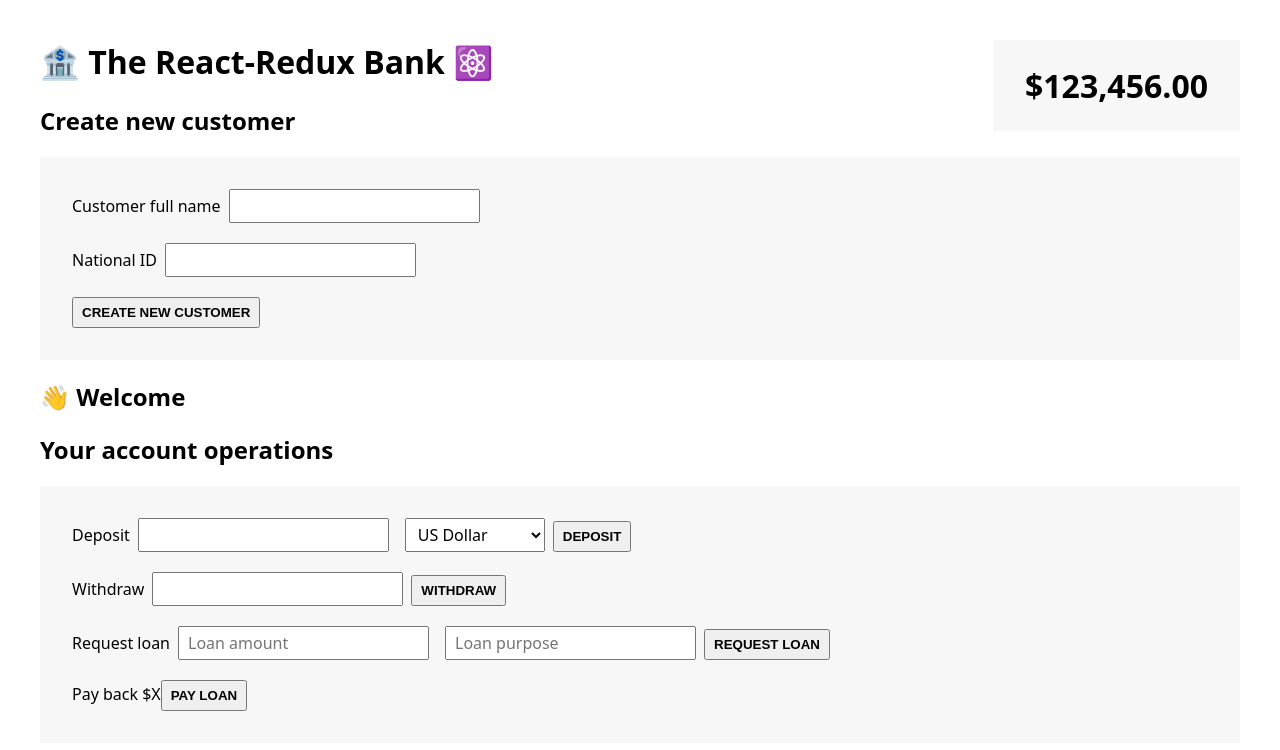
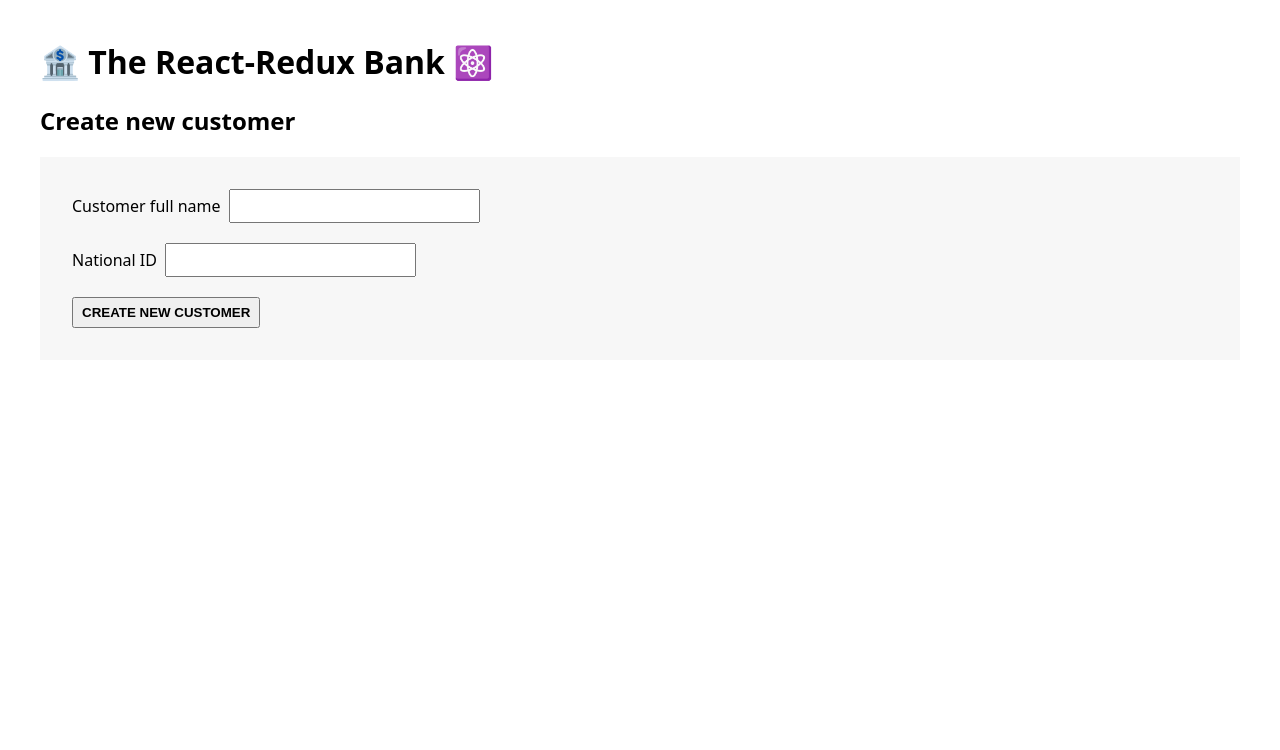
Before and after one commit to Athuldevan/redux-learning, a React (Create React App) app: page / in a window 1280 px wide. Shown: the top 750 px of the page. Built offline with nearby package versions, Linux system fonts and the light colour scheme.

Commit message:
using redux in react -useSelctor to acess the store useDispatch() for acessing the dispatch and accept action creators

```diff
--- a/src/App.js
+++ b/src/App.js
@@ -2,15 +2,24 @@ import CreateCustomer from "./features/customers/CreateCustomer";
 import Customer from "./features/customers/Customer";
 import AccountOperations from "./features/accounts/AccountOperations";
 import BalanceDisplay from "./features/accounts/BalanceDisplay";
+import { useSelector } from "react-redux";
 
 function App() {
+  const fullName = useSelector((store) => store.customer.fullName);
+  const balance = useSelector((store) => store.account.balance);
+  console.log(balance);
   return (
     <div>
       <h1>🏦 The React-Redux Bank ⚛️</h1>
-      <CreateCustomer />
-      <Customer />
-      <AccountOperations />
-      <BalanceDisplay />
+      {fullName === "" ? (
+        <CreateCustomer />
+      ) : (
+        <>
+          <Customer />
+          <AccountOperations />
+          <BalanceDisplay balance = {balance}/>
+        </>
+      )}
     </div>
   );
 }
--- a/src/features/accounts/AccountOperations.js
+++ b/src/features/accounts/AccountOperations.js
@@ -1,4 +1,6 @@
 import { useState } from "react";
+import { useDispatch } from "react-redux";
+import { deposit, requestLoan, withdraw, payLoan } from "./accountSlice";
 
 function AccountOperations() {
   const [depositAmount, setDepositAmount] = useState("");
@@ -6,14 +8,28 @@ function AccountOperations() {
   const [loanAmount, setLoanAmount] = useState("");
   const [loanPurpose, setLoanPurpose] = useState("");
   const [currency, setCurrency] = useState("USD");
+  const dispatch = useDispatch();
 
-  function handleDeposit() {}
+  function handleDeposit() {
+    if (!depositAmount) return;
+    dispatch(deposit(depositAmount));
+    setDepositAmount("");
+    // dispatch({ type: "account/deposit", payload: depositAmount });
+  }
 
-  function handleWithdrawal() {}
+  function handleWithdrawal() {
+    if (!withdrawalAmount) return;
+    dispatch(withdraw(withdrawalAmount));
+  }
 
-  function handleRequestLoan() {}
+  function handleRequestLoan() {
+    if (!loanAmount || !loanPurpose) return;
+    dispatch(requestLoan(loanAmount, loanPurpose));
+  }
 
-  function handlePayLoan() {}
+  function handlePayLoan() {
+    dispatch(payLoan());
+  }
 
   return (
     <div>
@@ -66,10 +82,12 @@ function AccountOperations() {
           <button onClick={handleRequestLoan}>Request loan</button>
         </div>
 
-        <div>
-          <span>Pay back $X</span>
-          <button onClick={handlePayLoan}>Pay loan</button>
-        </div>
+        {loanAmount > 0 && (
+          <div>
+            <span>Pay back {loanAmount} {loanPurpose}</span>
+            <button onClick={handlePayLoan}>Pay loan </button>
+          </div>
+        )}
       </div>
     </div>
   );
--- a/src/features/accounts/BalanceDisplay.js
+++ b/src/features/accounts/BalanceDisplay.js
@@ -1,12 +1,12 @@
-function formatCurrency(value) {
+function formatCurrency(balance) {
   return new Intl.NumberFormat("en", {
     style: "currency",
     currency: "USD",
-  }).format(value);
+  }).format(balance);
 }
 
-function BalanceDisplay() {
-  return <div className="balance">{formatCurrency(123456)}</div>;
+function BalanceDisplay({ balance }) {
+  return <div className="balance">{formatCurrency(balance)}</div>;
 }
 
 export default BalanceDisplay;
--- a/src/features/accounts/accountSlice.js
+++ b/src/features/accounts/accountSlice.js
@@ -47,6 +47,6 @@ export function requestLoan(amount, purpose) {
   };
 }
 
-function payLoan() {
+export function payLoan() {
   return { type: "account/payLoan" };
 }
--- a/src/features/customers/CreateCustomer.js
+++ b/src/features/customers/CreateCustomer.js
@@ -1,10 +1,44 @@
-import { useState } from "react";
+import { useReducer } from "react";
+import { useDispatch } from "react-redux";
+import { createCustomer } from "./customerSlice";
+
+const initialState = {
+  fullName: "",
+  nationalId: "",
+};
+
+function reducer(state, action) {
+  switch (action.type) {
+    case "customer/fullName":
+      return {
+        ...state,
+        fullName: action.payload,
+      };
+
+    case "customer/nationalID":
+      return {
+        ...state,
+        nationalId: action.payload,
+      };
+
+    default:
+      throw new Error("Something went wrong ");
+  }
+}
 
 function Customer() {
-  const [fullName, setFullName] = useState("");
-  const [nationalId, setNationalId] = useState("");
+  const [{ fullName, nationalId }, dispatchAction] = useReducer(
+    reducer,
+    initialState
+  );
 
-  function handleClick() {}
+  const dispatch = useDispatch();
+
+  function handleClick() {
+    if (!fullName || !nationalId) return;
+    dispatch(createCustomer(fullName, 832005));
+    console.log(fullName, nationalId);
+  }
 
   return (
     <div>
@@ -14,14 +48,24 @@ function Customer() {
           <label>Customer full name</label>
           <input
             value={fullName}
-            onChange={(e) => setFullName(e.target.value)}
+            onChange={(e) =>
+              dispatchAction({
+                type: "customer/fullName",
+                payload: e.target.value,
+              })
+            }
           />
         </div>
         <div>
           <label>National ID</label>
           <input
             value={nationalId}
-            onChange={(e) => setNationalId(e.target.value)}
+            onChange={(e) =>
+              dispatchAction({
+                type: "customer/nationalID",
+                payload: e.target.value,
+              })
+            }
           />
         </div>
         <button onClick={handleClick}>Create new customer</button>
--- a/src/features/customers/Customer.js
+++ b/src/features/customers/Customer.js
@@ -1,9 +1,10 @@
 import { useSelector } from "react-redux";
 
 function Customer() {
-  const customer = useSelector((store) => store.customer);
-  console.log(customer);
-  return <h2>👋 Welcome {customer.fullName}</h2>;
+
+  const customer = useSelector((store) => store.customer.fullName);
+
+  return <h2>👋 Welcome {customer}</h2>;
 }
 
 export default Customer;
```
